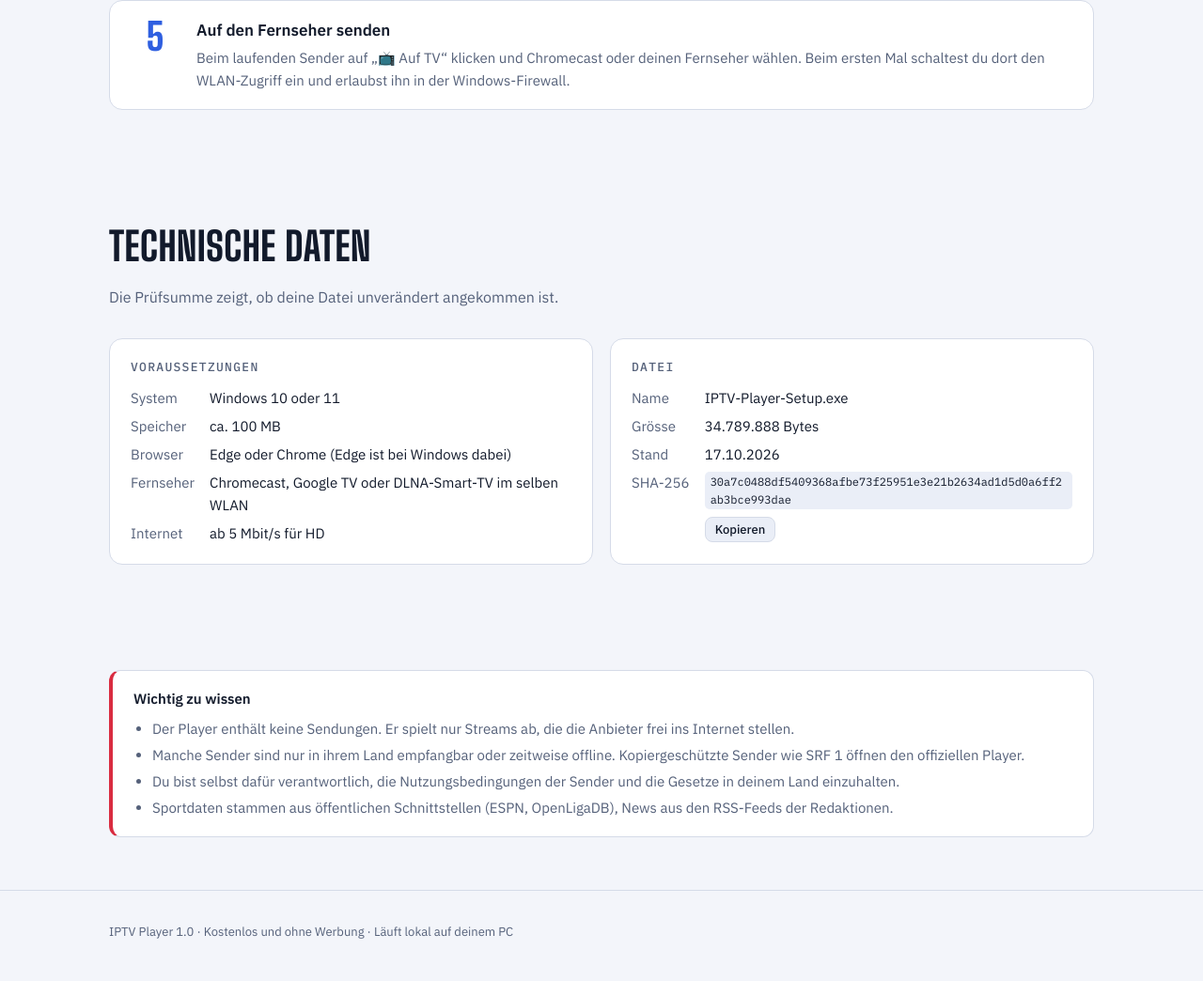
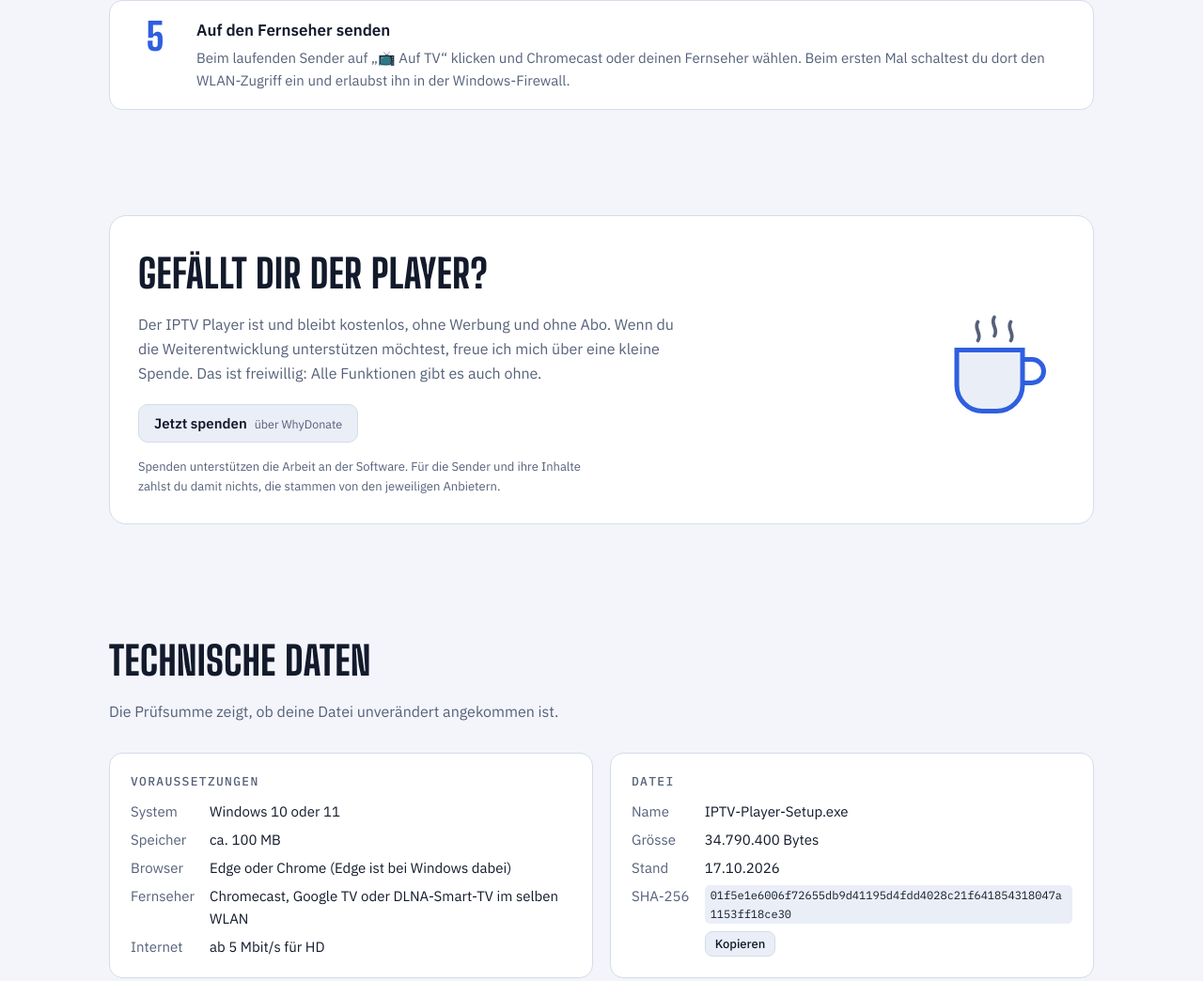
Before and after one commit to OpenWars2011/iptv-player, a plain HTML site: page index.html in a window 1280 px wide. Shown: the part 2039-3083 px from the top of the page at 94% size. Drawn offline with Linux system fonts and the light colour scheme.

Commit message:
Add files via upload

```diff
--- a/index.html
+++ b/index.html
@@ -105,6 +105,18 @@ code{font-family:var(--f-mono);font-size:.92em;background:var(--panel2);padding:
 .hash code{word-break:break-all;font-size:12px}
 .copy{font:500 13px var(--f-body);border:1px solid var(--line);background:var(--panel2);color:var(--fg);border-radius:8px;padding:4px 10px;cursor:pointer}
 
+.donate{display:grid;grid-template-columns:1fr 150px;gap:28px;align-items:center;background:var(--panel);border:1px solid var(--line);border-radius:18px;padding:28px 30px}
+.donate > div{min-width:0}
+.donate .sub{margin-bottom:20px}
+.dbtns{display:flex;flex-wrap:wrap;gap:10px}
+.dbtn{display:inline-flex;align-items:center;gap:8px;text-decoration:none;font:600 15px var(--f-body);color:var(--fg);background:var(--panel2);border:1px solid var(--line);border-radius:10px;padding:10px 16px}
+.dbtn:hover{border-color:var(--accent)}
+.dbtn small{font-weight:400;color:var(--mute)}
+.dnote{margin:16px 0 0;font-size:13px;color:var(--mute);max-width:62ch}
+.cup svg{width:100%;max-width:150px;height:auto}
+.thanks{font-size:14px;color:var(--mute);margin:6px 0 0}
+.thanks a{color:var(--accent)}
+@media (max-width:620px){ .donate{grid-template-columns:1fr} .cup{display:none} }
 .note{border:1px solid var(--line);border-left:4px solid var(--live);background:var(--panel);border-radius:12px;padding:18px 22px;color:var(--mute);font-size:15px}
 .note b{color:var(--fg)}
 .note ul{margin:8px 0 0;padding-left:20px;display:grid;gap:4px}
@@ -188,6 +200,20 @@ footer{padding-block:34px 50px;color:var(--mute);font-size:13px;border-top:1px s
     </ol>
   </section>
 
+  <section id="spenden" hidden>
+    <div class="donate">
+      <div>
+        <h2>Gefällt dir der Player?</h2>
+        <p class="sub">Der IPTV Player ist und bleibt kostenlos, ohne Werbung und ohne Abo. Wenn du die Weiterentwicklung unterstützen möchtest, freue ich mich über eine kleine Spende. Das ist freiwillig: Alle Funktionen gibt es auch ohne.</p>
+        <div class="dbtns" id="donateBtns"></div>
+        <p class="dnote">Spenden unterstützen die Arbeit an der Software. Für die Sender und ihre Inhalte zahlst du damit nichts, die stammen von den jeweiligen Anbietern.</p>
+      </div>
+      <div class="cup" aria-hidden="true">
+        <svg viewBox="0 0 120 120"><path d="M28 46h56v30a22 22 0 0 1-22 22h-12a22 22 0 0 1-22-22z" fill="var(--panel2)" stroke="var(--accent)" stroke-width="4"/><path d="M84 54h8a10 10 0 0 1 0 20h-8" fill="none" stroke="var(--accent)" stroke-width="4"/><path d="M46 22c-4 6 4 10 0 16M60 18c-4 6 4 10 0 16M74 22c-4 6 4 10 0 16" fill="none" stroke="var(--mute)" stroke-width="3" stroke-linecap="round"/></svg>
+      </div>
+    </div>
+  </section>
+
   <section>
     <h2>Technische Daten</h2>
     <p class="sub">Die Prüfsumme zeigt, ob deine Datei unverändert angekommen ist.</p>
@@ -206,9 +232,9 @@ footer{padding-block:34px 50px;color:var(--mute);font-size:13px;border-top:1px s
         <h3>Datei</h3>
         <dl>
           <dt>Name</dt><dd>IPTV-Player-Setup.exe</dd>
-          <dt>Grösse</dt><dd>34.789.888 Bytes</dd>
+          <dt>Grösse</dt><dd>34.790.400 Bytes</dd>
           <dt>Stand</dt><dd>17.10.2026</dd>
-          <dt>SHA-256</dt><dd><div class="hash"><code id="sha">30a7c0488df5409368afbe73f25951e3e21b2634ad1d5d0a6ff2ab3bce993dae</code><button class="copy" id="copyBtn" type="button">Kopieren</button></div></dd>
+          <dt>SHA-256</dt><dd><div class="hash"><code id="sha">01f5e1e6006f72655db9d41195d4fdd4028c21f641854318047a1153ff18ce30</code><button class="copy" id="copyBtn" type="button">Kopieren</button></div></dd>
         </dl>
       </div>
     </div>
@@ -235,6 +261,15 @@ footer{padding-block:34px 50px;color:var(--mute);font-size:13px;border-top:1px s
 // ▼ Hier deinen GitHub-Benutzernamen und den Namen des Repositorys eintragen
 const GITHUB_USER = 'OpenWars2011';
 const GITHUB_REPO = 'iptv-player';
+// ▼ Spenden-Links (freiwillig). Leer lassen, was du nicht nutzt – der Bereich erscheint nur,
+//   wenn mindestens ein Link eingetragen ist.
+const DONATE = {
+  whydonate: 'https://whydonate.com/de/fundraising/free-iptv-player',
+  paypal:   '',  // z.B. 'https://paypal.me/DEINNAME'
+  kofi:     '',  // z.B. 'https://ko-fi.com/DEINNAME'
+  bmc:      '',  // z.B. 'https://buymeacoffee.com/DEINNAME'
+  sponsors: '',  // z.B. 'https://github.com/sponsors/DEINNAME'
+};
 // ▲ Der Link zeigt immer auf die ZIP-Datei im neuesten Release
 const rel = 'https://github.com/' + GITHUB_USER + '/' + GITHUB_REPO + '/releases/latest/download/';
 document.getElementById('dlBtn').href = rel + 'IPTV-Player-Setup.exe';
@@ -242,7 +277,29 @@ document.getElementById('zipLink').href = rel + 'IPTV-Player.zip';
 document.getElementById('dlBtn').addEventListener('click', () => {
   const m = document.getElementById('dlMsg');
   m.textContent = 'Der Download startet. Danach die Datei öffnen und „Installieren“ klicken.'; m.className = 'msg ok';
+  if (hasDonate) { const t = document.getElementById('thanks'); if (t) t.hidden = false; }
 });
+
+// Spenden-Bereich nur zeigen, wenn ein Link eingetragen ist
+const DONATE_LABELS = { whydonate: ['Jetzt spenden', 'über WhyDonate'], paypal: ['PayPal', 'einmalig'], kofi: ['Ko-fi', 'Kaffee spendieren'], bmc: ['Buy Me a Coffee', 'Kaffee spendieren'], sponsors: ['GitHub Sponsors', 'monatlich oder einmalig'] };
+const donateLinks = Object.entries(DONATE).filter(([, url]) => /^https:\/\//.test(url));
+const hasDonate = donateLinks.length > 0;
+if (hasDonate) {
+  const box = document.getElementById('donateBtns');
+  for (const [k, url] of donateLinks) {
+    const a = document.createElement('a');
+    a.className = 'dbtn'; a.href = url; a.target = '_blank'; a.rel = 'noopener';
+    a.innerHTML = '<span></span><small></small>';
+    a.firstChild.textContent = DONATE_LABELS[k][0]; a.lastChild.textContent = DONATE_LABELS[k][1];
+    box.appendChild(a);
+  }
+  document.getElementById('spenden').hidden = false;
+  // dezenter Hinweis unter dem Download-Knopf, erst nach dem Klick
+  const t = document.createElement('p');
+  t.className = 'thanks'; t.id = 'thanks'; t.hidden = true;
+  t.innerHTML = 'Viel Spass! Wenn dir der Player gefällt, kannst du ihn <a href="#spenden">freiwillig unterstützen</a>.';
+  document.getElementById('dlMsg').after(t);
+}
 
 document.getElementById('copyBtn').addEventListener('click', e => {
   const text = document.getElementById('sha').textContent;
```
